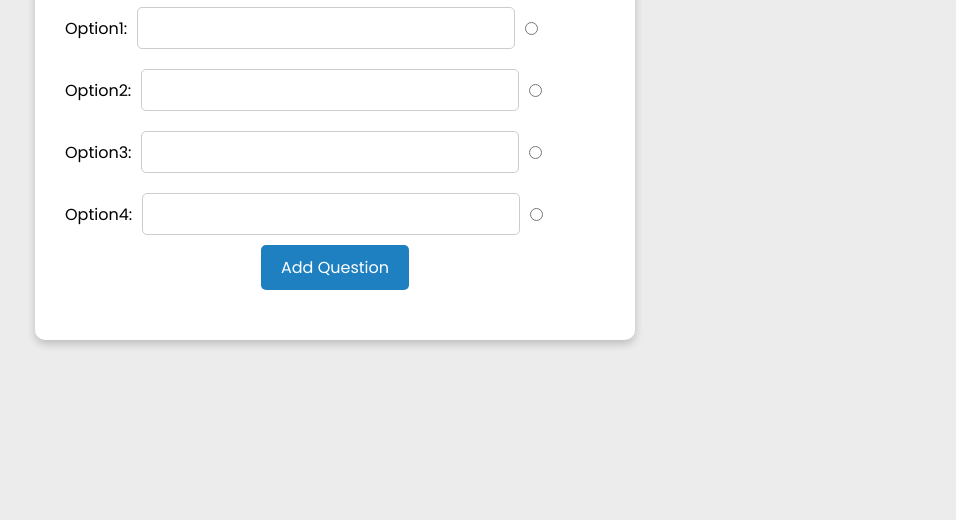
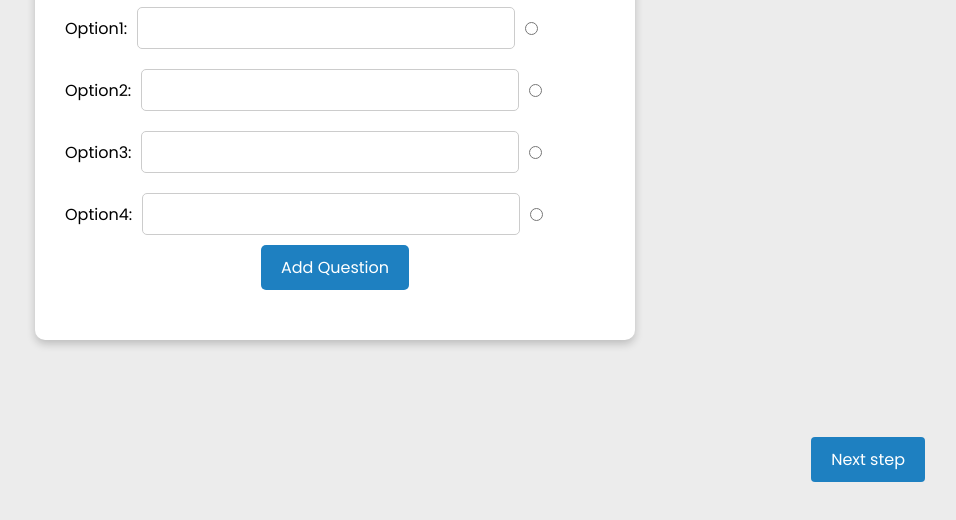
Before and after one commit to VictoriaDem17/quiz-app-project, a plain HTML site: page index.html in a window 1280 px wide. Shown: the part 268-788 px from the top of the page, without its empty margins (305-1261 px from the left). Drawn offline with Linux system fonts and the light colour scheme.

Commit message:
javascript2-week2/Filter function, next-side btn

```diff
--- a/index.html
+++ b/index.html
@@ -44,6 +44,7 @@
     <button type="button" onclick="addQuestion()">Add Question</button>
     <div id="questionList"></div>
 </form>
+<button id="next-side" type="button" onclick="openNextForm()">Next step</button>
     <script src="./script.js"></script>
 </body>
 </html>
--- a/style.css
+++ b/style.css
@@ -12,6 +12,7 @@ body {
 }
 
 #quizForm {
+    position: relative;
     background: #fff;
     width: 100%;
     max-width: 600px;
@@ -73,4 +74,23 @@ button:hover {
 ul {
     list-style-type: none;
     padding: 10px;
+}
+
+#next-side {
+    position: fixed;
+    bottom: 50px;
+    right: 50px;
+    font-size: 16px;
+    background-color: #1e80c1;
+    color: white;
+    padding: 10px 20px;
+    border: none;
+    border-radius: 4px;
+    cursor: pointer;
+    text-align: center;
+    margin: 0 auto;
   }
+
+  #next-side:hover {
+    background-color: #78aed3;
+  }
```
Also changed, not shown: script.js (+75 -0 lines).
